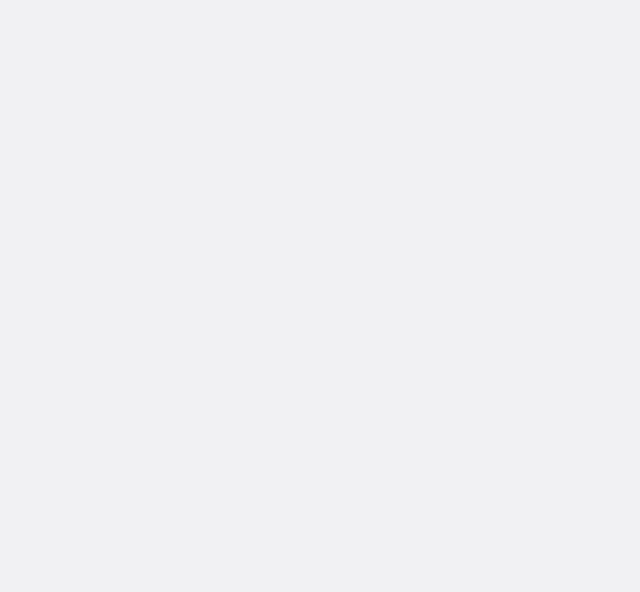
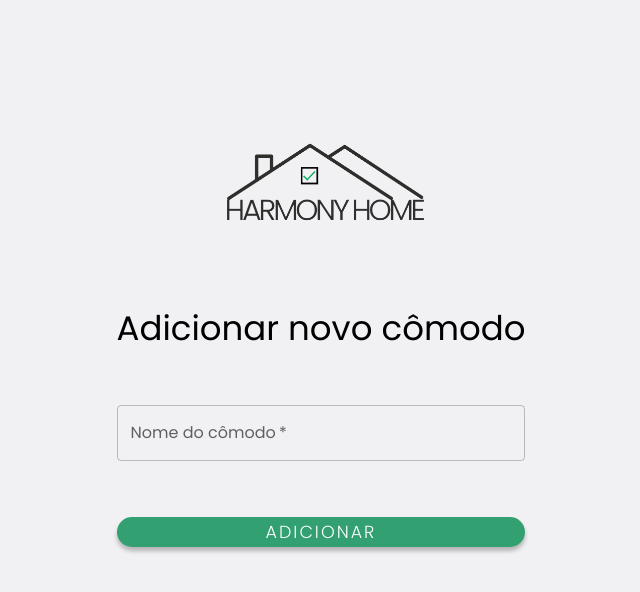
Before and after one commit to Ricardo-Viana/HarmonyHome, a React (Vite) app: page /addroom in a window 1280 px wide. Before the commit this address had no page. Shown: the top 592 px of the page, without its empty margins (319-959 px from the left). Built offline with nearby package versions, Linux system fonts and the light colour scheme.

Commit message:
Criado telas de adicionar

```diff
--- a/src/App.jsx
+++ b/src/App.jsx
@@ -3,7 +3,9 @@ import './App.css'
 import Home from './pages/Home'
 import Register from './pages/Register'
 import Login from './pages/Login'
-import Tasks from './pages/Tasks'
+import AddTask from './pages/AddTask'
+import AddRoom from './pages/AddRoom'
+import AddHouse from './pages/AddHouse'
 
 function App() {
   return (
@@ -12,7 +14,9 @@ function App() {
       <Route path='/' element={<Home />} />
       <Route path='/register' element={<Register />} />
       <Route path='/login' element={<Login />} />
-      <Route path='/tasks' element={<Tasks />} />
+      <Route path='/addtask' element={<AddTask />} />
+      <Route path='/addroom' element={<AddRoom />} />
+      <Route path='/addhouse' element={<AddHouse />} />
     </Routes>
     </>
   )
--- a/src/components/SubmitButton.jsx
+++ b/src/components/SubmitButton.jsx
@@ -12,7 +12,7 @@ const SubmitButton = styled(Button)(({theme}) => ({
     borderRadius: "50px",
     boxShadow: "0px 4px 4px rgba(0, 0, 0, 0.25)",
     padding: "0px",
-    width: "350px",
+    width: "auto",
     '&:hover':{
         color: theme.palette.secondary.dark
     }
--- /dev/null
+++ b/src/pages/AddHouse.jsx
@@ -0,0 +1,30 @@
+import { Box, Button, Container, TextField, Typography } from "@mui/material"
+import harmonyHomeLogo from "../assets/Harmony_Home_Logo.png"
+import { useNavigate } from "react-router-dom"
+import RedirectButton from "../components/RedirectButton"
+import SubmitButton from "../components/SubmitButton"
+
+function AddHouse(){
+    return(
+    <Container sx={{display: "flex", flexDirection: "column", color: "primary.main", gap: 5, height:"75vh", alignItems: "center", justifyContent: "center"}}>
+        <Box
+            sx={{display: "flex",
+                justifyContent: "center",
+                alignItems: "center",
+                height: "auto",}} >
+                <img style={{height: "150px" }} className="logo" src={harmonyHomeLogo}/>
+        </Box>
+        <form style={{ display:"flex", flexDirection:"column", gap: '2rem' }} noValidate autoComplete="off">
+            <Box sx={{display: "flex", flexDirection: "column", gap: 5, alignContent: "center",}}>
+                <Typography variant="h4" sx={{color: "primary.contrastText"}}>Adicionar nova casa</Typography>
+                <TextField label="Apelido da casa" required/>
+                <TextField label="Endereço" required/>
+                <SubmitButton type="submit">Adicionar</SubmitButton>
+            </Box>
+        </form>
+
+    </Container>
+    )
+}
+
+export default AddHouse
--- /dev/null
+++ b/src/pages/AddRoom.jsx
@@ -0,0 +1,29 @@
+import { Box, Button, Container, TextField, Typography } from "@mui/material"
+import harmonyHomeLogo from "../assets/Harmony_Home_Logo.png"
+import { useNavigate } from "react-router-dom"
+import RedirectButton from "../components/RedirectButton"
+import SubmitButton from "../components/SubmitButton"
+
+function AddRoom(){
+    return(
+    <Container sx={{display: "flex", flexDirection: "column", color: "primary.main", gap: 5, height:"75vh", alignItems: "center", justifyContent: "center"}}>
+        <Box
+            sx={{display: "flex",
+                justifyContent: "center",
+                alignItems: "center",
+                height: "auto",}} >
+                <img style={{height: "150px" }} className="logo" src={harmonyHomeLogo}/>
+        </Box>
+        <form style={{ display:"flex", flexDirection:"column", gap: '2rem' }} noValidate autoComplete="off">
+            <Box sx={{display: "flex", flexDirection: "column", gap: 7, alignContent: "center",}}>
+                <Typography variant="h4" sx={{color: "primary.contrastText"}}>Adicionar novo cômodo</Typography>
+                <TextField label="Nome do cômodo" required/>
+                <SubmitButton type="submit">Adicionar</SubmitButton>
+            </Box>
+        </form>
+
+    </Container>
+    )
+}
+
+export default AddRoom
--- /dev/null
+++ b/src/pages/AddTask.jsx
@@ -0,0 +1,29 @@
+import { Box, Button, Container, TextField, Typography } from "@mui/material"
+import harmonyHomeLogo from "../assets/Harmony_Home_Logo.png"
+import { useNavigate } from "react-router-dom"
+import RedirectButton from "../components/RedirectButton"
+import SubmitButton from "../components/SubmitButton"
+
+function AddTask(){
+    return(
+    <Container sx={{display: "flex", flexDirection: "column", color: "primary.main", gap: 5, height:"75vh", alignItems: "center", justifyContent: "center"}}>
+        <Box
+            sx={{display: "flex",
+                justifyContent: "center",
+                alignItems: "center",
+                height: "auto",}} >
+                <img style={{height: "150px" }} className="logo" src={harmonyHomeLogo}/>
+        </Box>
+        <form style={{ display:"flex", flexDirection:"column", gap: '2rem' }} noValidate autoComplete="off">
+            <Box sx={{display: "flex", flexDirection: "column", gap: 7, alignContent: "center",}}>
+                <Typography variant="h4" sx={{color: "primary.contrastText"}}>Adicionar nova tarefa</Typography>
+                <TextField label="Adicionar nova tarefa" required/>
+                <SubmitButton type="submit">Adicionar</SubmitButton>
+            </Box>
+        </form>
+
+    </Container>
+    )
+}
+
+export default AddTask
```
Also changed, not shown: src/components/HighlightedText.jsx (deleted, +0 -12 lines), src/components/styles/HightlightedText.css (deleted, +0 -20 lines).
